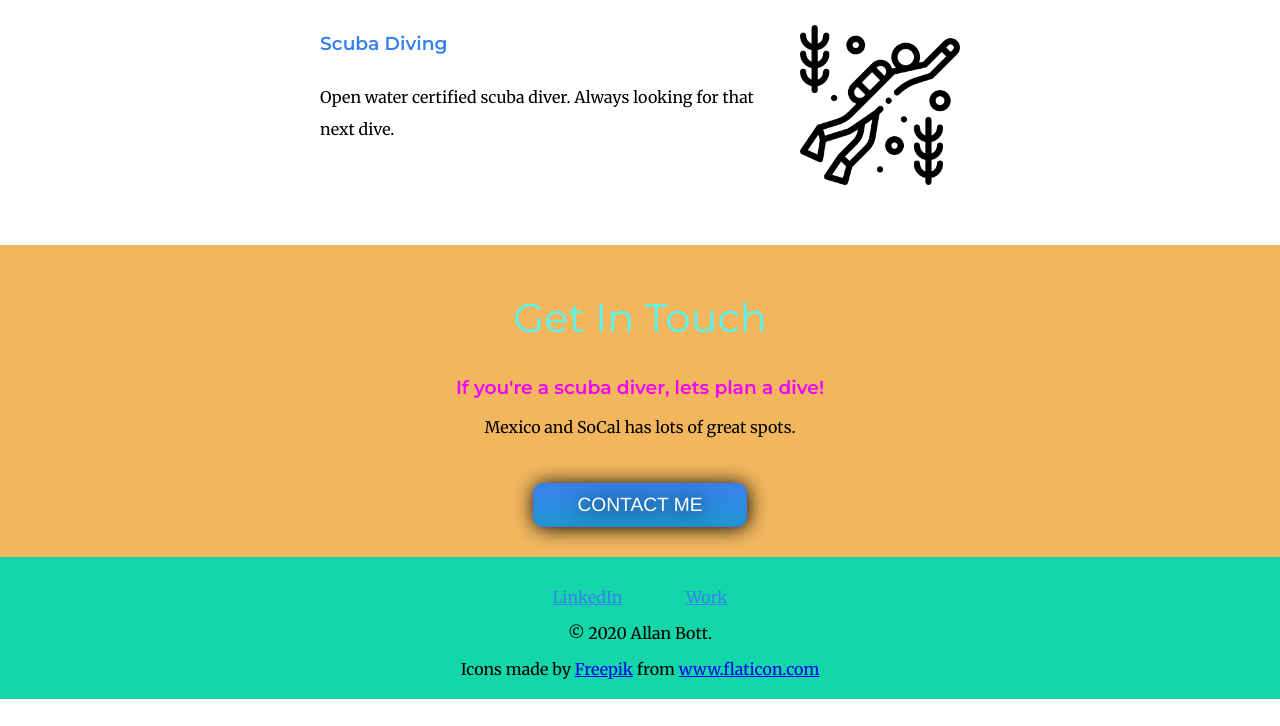
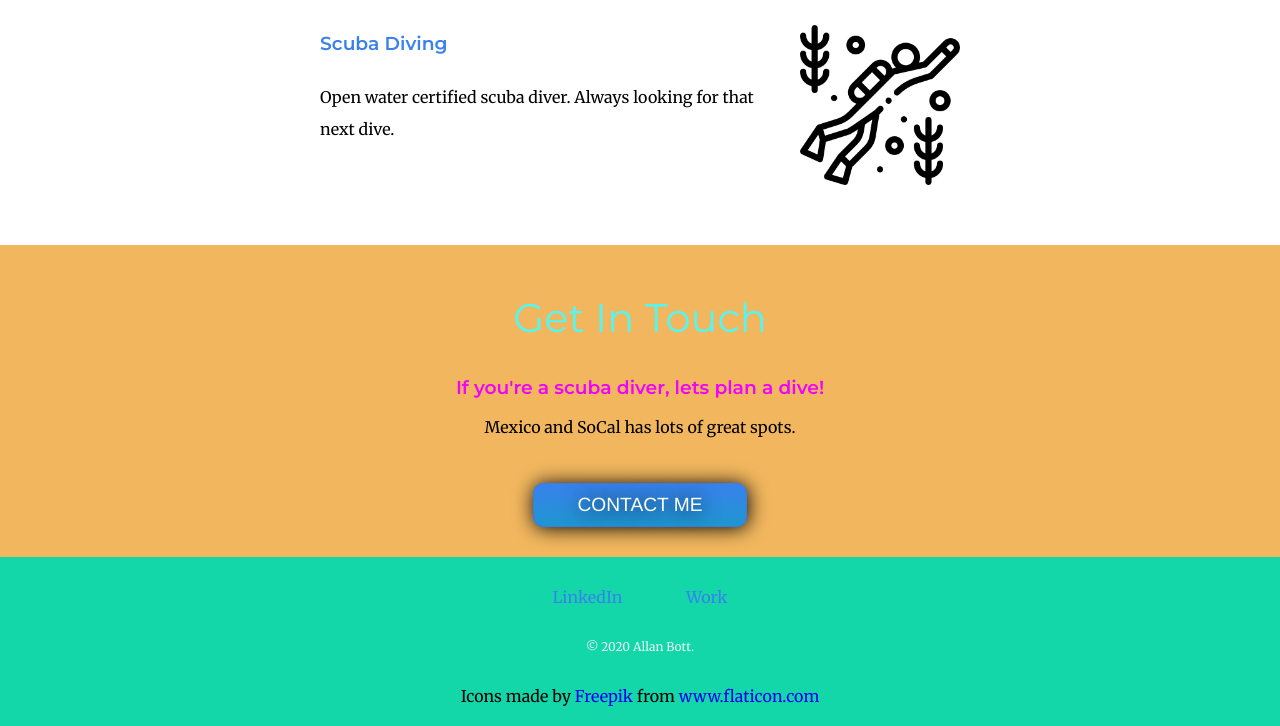
Before and after one commit to mercury80Hg/Allan-Bott, a plain HTML site: page index.html in a window 1280 px wide. Shown: the part 1401-2127 px from the top of the page. Before the commit the page ends 2100 px from the top, so only its background shows below. Drawn offline with Linux system fonts and the light colour scheme.

Commit message:
Add files via upload

```diff
--- a/css/styles.css
+++ b/css/styles.css
@@ -25,6 +25,13 @@ h3 {
   color: #3981ed;
 }
 
+a {
+  text-decoration: none;
+}
+
+a:hover {
+  color: #EAF6F6;
+}
 
 .top-container {
   background-color: #13d6a9;
@@ -70,7 +77,7 @@ h3 {
 
 .bottom-cloud {
   position: absolute;
-  left: 300px;
+  left: 150px;
   bottom: 300px;
   width: 7%;
 }
@@ -80,6 +87,12 @@ h3 {
   margin: auto;
   text-align: left;
   line-height: 2;
+}
+
+.copyright {
+  padding: 20px 0;
+  color: #EAF6F6;
+  font-size: .75rem;
 }
 
 
--- a/index.html
+++ b/index.html
@@ -53,7 +53,7 @@
     <div class="bottom-container">
       <a class="footer-link" href="https://www.linkedin.com/in/allan-bott/">LinkedIn</a>
       <a class="footer-link" href="">Work</a>
-      <p>© 2020 Allan Bott.</p>
+      <p class="copyright">© 2020 Allan Bott.</p>
       <div>Icons made by <a href="https://www.flaticon.com/authors/freepik" title="Freepik">Freepik</a> from <a href="https://www.flaticon.com/" title="Flaticon">www.flaticon.com</a></div>
     </div>
 
```
